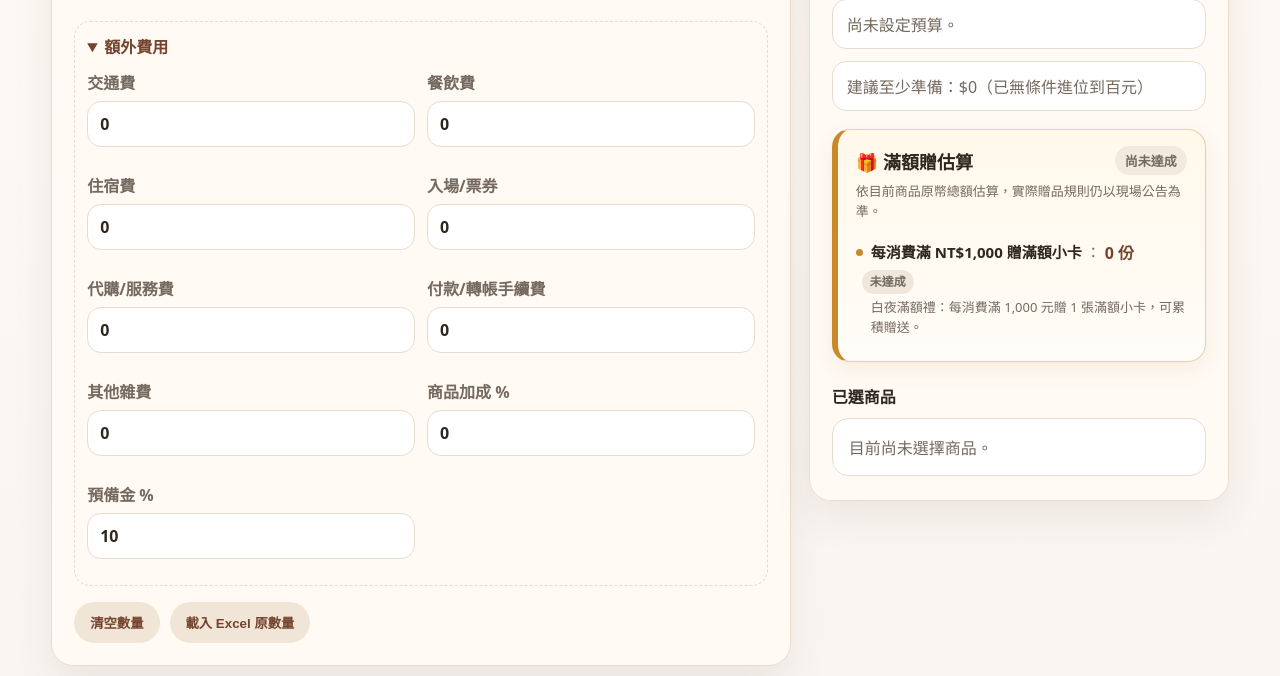
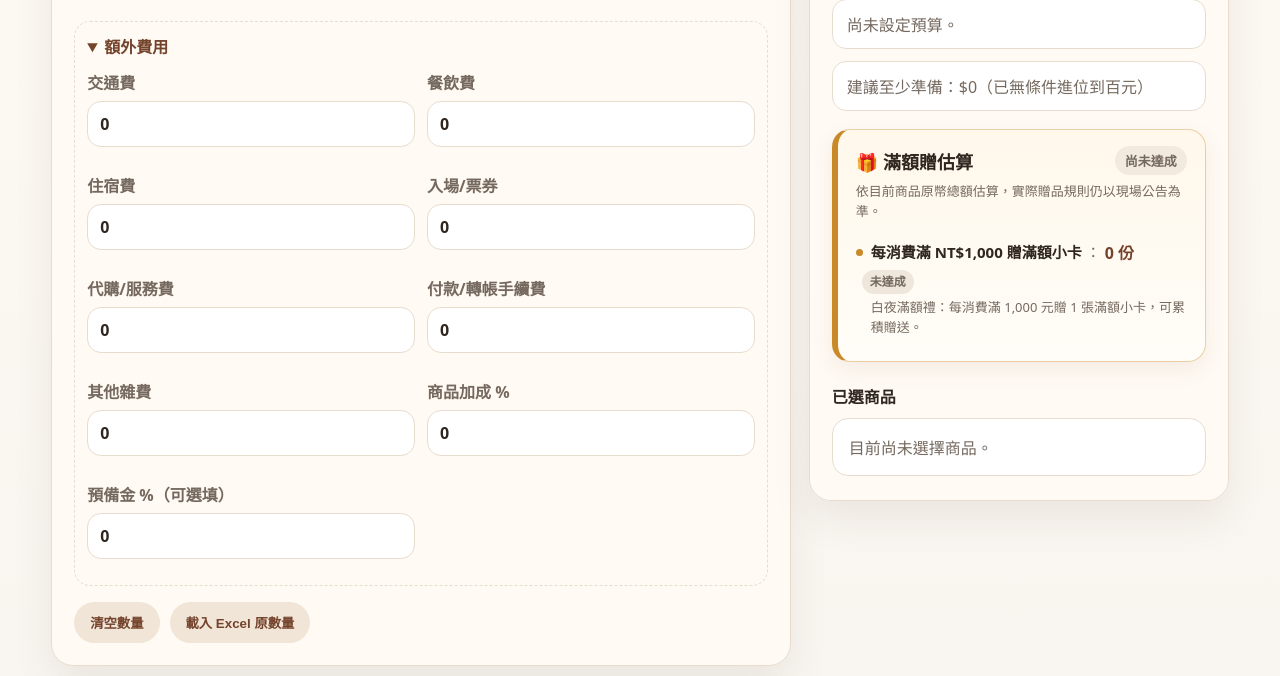
Before and after one commit to ying720/2026-lezhin-popup-cost-web, a Flask app: page / in a window 1280 px wide. Shown: the part 487-1163 px from the top of the page. Run offline with Flask 3, Linux system fonts and the light colour scheme.

Commit message:
上傳index

```diff
--- a/templates/index.html
+++ b/templates/index.html
@@ -49,7 +49,7 @@
           <label>付款/轉帳手續費 <input data-extra="payment_fee" type="number" inputmode="numeric" min="0" step="1" value="0"></label>
           <label>其他雜費 <input data-extra="other" type="number" inputmode="numeric" min="0" step="1" value="0"></label>
           <label>商品加成 % <input data-extra="service_rate_percent" type="number" inputmode="decimal" min="0" step="0.1" value="0"></label>
-          <label>預備金 % <input data-extra="reserve_rate_percent" type="number" inputmode="decimal" min="0" step="0.1" value="10"></label>
+          <label>預備金 %（可選填） <input data-extra="reserve_rate_percent" type="number" inputmode="decimal" min="0" step="0.1" value="0"></label>
         </div>
       </details>
 
```
